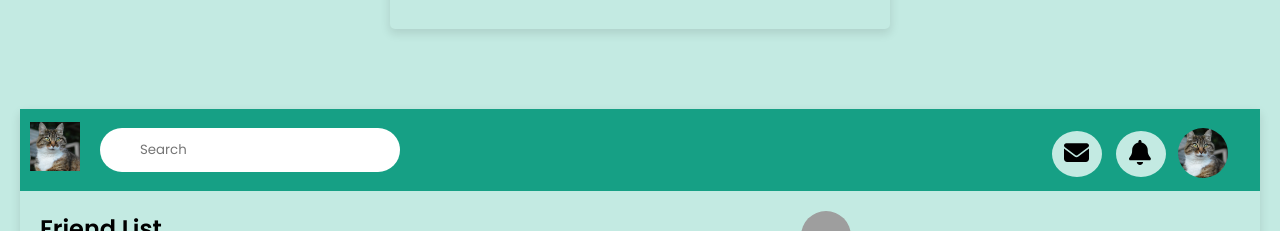
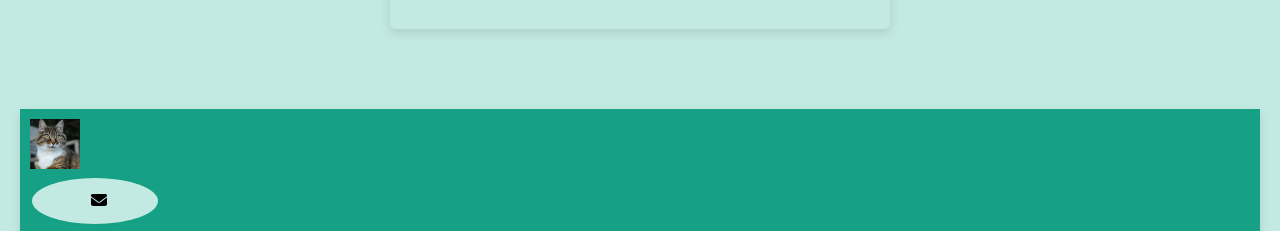
Before and after one commit to F219295/Web-Project, a React (Vite) app in the folder client/: page / in a window 1280 px wide. Shown: the part 1380-1611 px from the top of the page. Built offline with nearby package versions, Linux system fonts and the light colour scheme; grey boxes are pictures that could not be loaded.

Commit message:
Profile and Home Corrections

```diff
--- a/client/src/Component/Navbar.jsx
+++ b/client/src/Component/Navbar.jsx
@@ -8,12 +8,6 @@ const Navbar = () => {
     <div className="navbar">
       <div className="logo">
       <img src={logo} alt="Logo" />
-      </div>
-      <div className="search">
-        <input type="text" placeholder="Search" className="search-input" />
-
-      </div>
-      <div className="icons">
 
         <div className="icon-border">
           <i><FontAwesomeIcon icon={faEnvelope} /></i>
```
